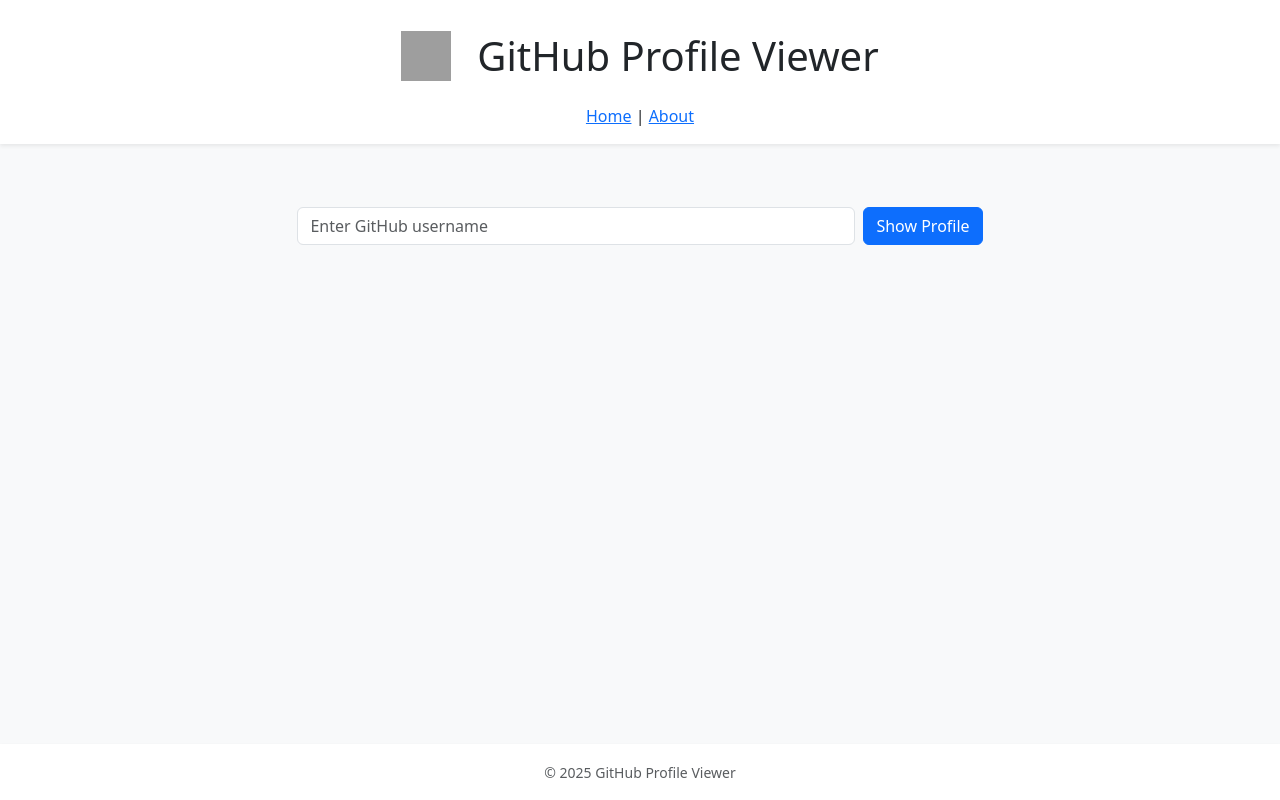
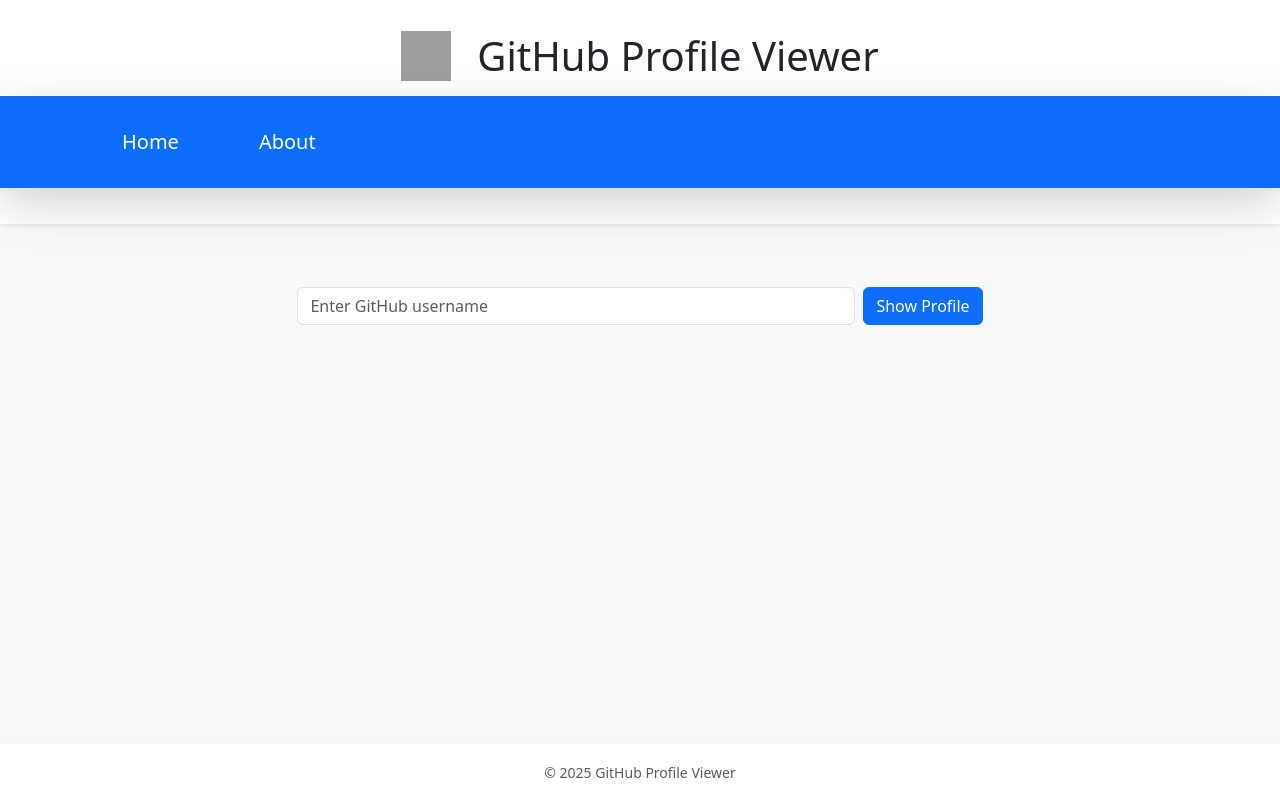
Before and after one commit to Eve-code93/github-profile-viewer, a React (Vite) app: page / in a window 1280 px wide. Built offline with nearby package versions, Linux system fonts and the light colour scheme; grey boxes are pictures that could not be loaded.

Commit message:
modified navBar

```diff
--- a/src/components/NavBar.jsx
+++ b/src/components/NavBar.jsx
@@ -1,11 +1,47 @@
 import React from 'react';
-import { Link } from 'react-router-dom';
+import { NavLink } from 'react-router-dom';
 
 const NavBar = () => {
   return (
-    <nav className="text-center mt-2">
-      <Link to="/">Home</Link> |{' '}
-      <Link to="/about">About</Link>
+    <nav className="navbar navbar-expand-lg navbar-dark bg-primary shadow-lg">
+      <div className="container">
+        {/* Navbar toggler for mobile */}
+        <button
+          className="navbar-toggler"
+          type="button"
+          data-bs-toggle="collapse"
+          data-bs-target="#navbarNav"
+          aria-controls="navbarNav"
+          aria-expanded="false"
+          aria-label="Toggle navigation"
+        >
+          <span className="navbar-toggler-icon"></span>
+        </button>
+
+        {/* Links aligned to the left */}
+        <div className="collapse navbar-collapse" id="navbarNav">
+          <ul className="navbar-nav me-auto"> {/* me-auto aligns the nav items to the left */}
+            <li className="nav-item">
+              <NavLink
+                to="/"
+                className="nav-link fs-5 text-white mx-3 py-2 px-4 rounded-3 hover-effect"
+                activeClassName="active"
+              >
+                Home
+              </NavLink>
+            </li>
+            <li className="nav-item">
+              <NavLink
+                to="/about"
+                className="nav-link fs-5 text-white mx-3 py-2 px-4 rounded-3 hover-effect"
+                activeClassName="active"
+              >
+                About
+              </NavLink>
+            </li>
+          </ul>
+        </div>
+      </div>
     </nav>
   );
 };
```
